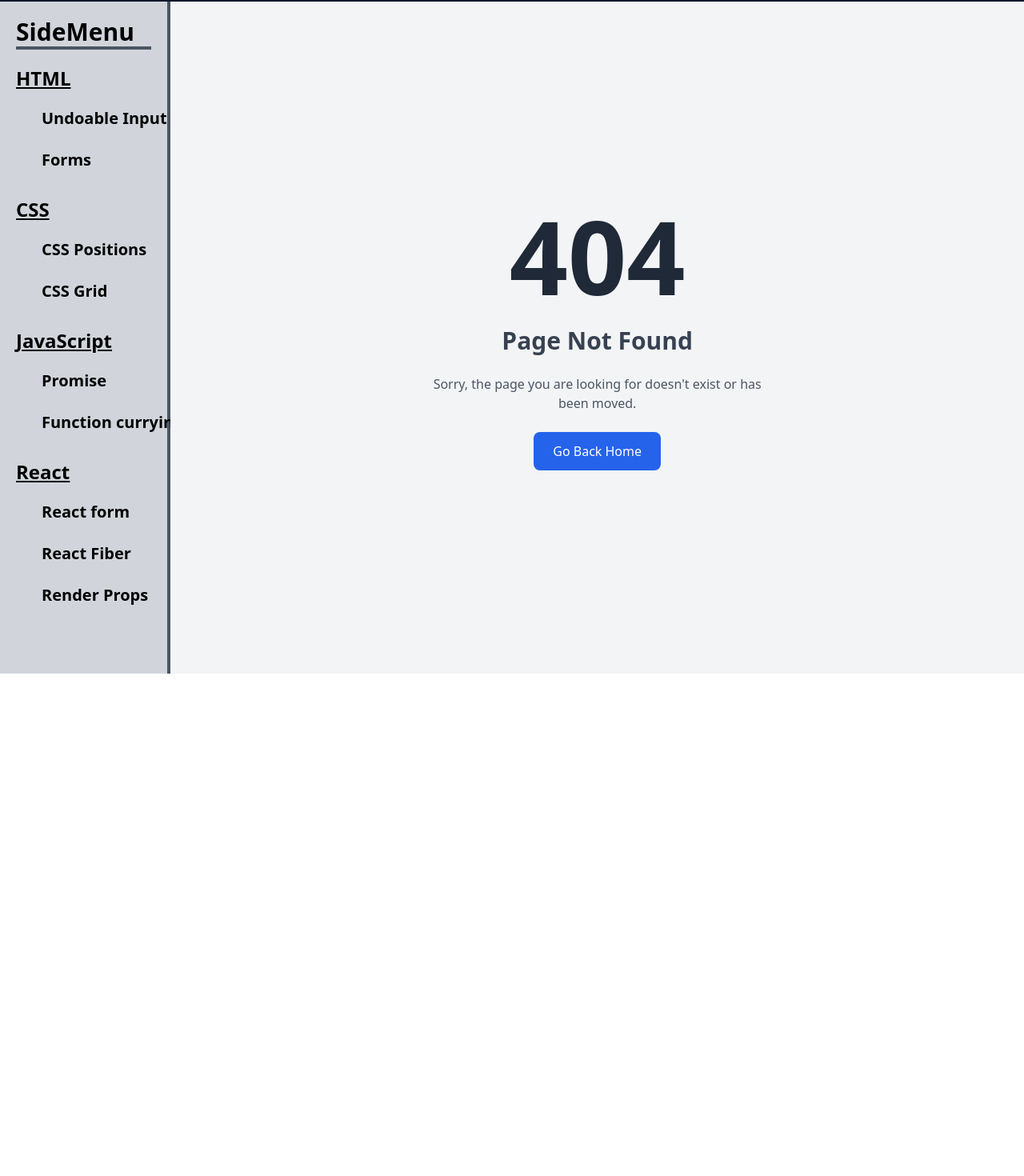
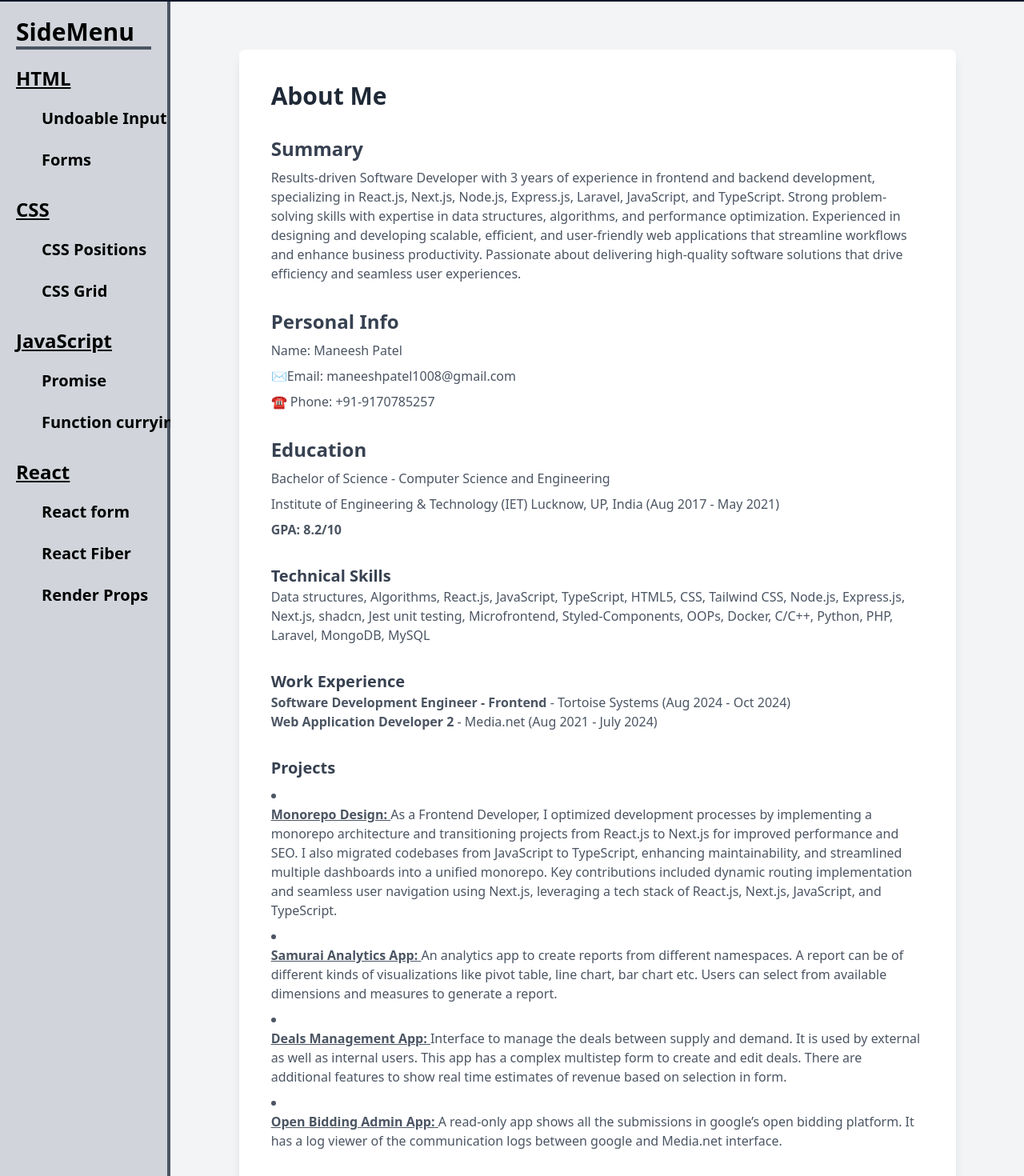
Before and after one commit to pmaik/frontend-code-vault, a React (Create React App) app: page /about in a window 1280 px wide. Shown: the part 74-1544 px from the top of the page at 80% size. Before the commit the page ends 916 px from the top, so only its background shows below. Built offline with nearby package versions, Linux system fonts and the light colour scheme.

Commit message:
Add About page

```diff
--- /dev/null
+++ b/src/Components/About/index.jsx
@@ -0,0 +1,167 @@
+import React from "react";
+
+const About = () => {
+    return (
+        <div className="flex flex-col justify-center gap-8 mt-10 max-w-4xl mx-auto p-10 bg-white shadow-lg rounded-lg">
+            <h1 className="text-3xl font-bold text-gray-800">About Me</h1>
+
+            <div className="flex flex-col gap-2">
+                <h2 className="text-2xl font-semibold text-gray-700">
+                    Summary
+                </h2>
+                <p className="text-gray-600 line-height-6 text-spacing-2 font-sans">
+                    Results-driven Software Developer with 3 years of experience
+                    in frontend and backend development, specializing in
+                    React.js, Next.js, Node.js, Express.js, Laravel, JavaScript,
+                    and TypeScript. Strong problem-solving skills with expertise
+                    in data structures, algorithms, and performance
+                    optimization. Experienced in designing and developing
+                    scalable, efficient, and user-friendly web applications that
+                    streamline workflows and enhance business productivity.
+                    Passionate about delivering high-quality software solutions
+                    that drive efficiency and seamless user experiences.
+                </p>
+            </div>
+
+            {/* Personal Info */}
+            <div className="flex flex-col gap-2">
+                <h2 className="text-2xl font-semibold text-gray-700">
+                    Personal Info
+                </h2>
+                <p className="text-gray-600 ">
+                    Name: <span className="font-medium">Maneesh Patel</span>
+                </p>
+                <p className="text-gray-600">
+                    <span className="text-cyan-800 font-bold">&#9993;</span>
+                    Email: maneeshpatel1008@gmail.com
+                </p>
+                <p className="text-gray-600">&#9742; Phone: +91-9170785257</p>
+            </div>
+
+            <div className="flex flex-col gap-2">
+                <h2 className="text-2xl font-semibold text-gray-700">
+                    Education
+                </h2>
+
+                <p className="text-gray-600 font-medium">
+                    Bachelor of Science - Computer Science and Engineering
+                </p>
+                <p className="text-gray-600">
+                    Institute of Engineering & Technology (IET) Lucknow, UP,
+                    India (Aug 2017 - May 2021)
+                </p>
+                <p className="text-gray-600 font-bold">GPA: 8.2/10</p>
+            </div>
+
+            {/* Technical Skills */}
+            <div className="">
+                <h2 className="text-xl font-semibold text-gray-700">
+                    Technical Skills
+                </h2>
+                <p className="text-gray-600 line-height-6 text-spacing-2 font-sans">
+                    Data structures, Algorithms, React.js, JavaScript,
+                    TypeScript, HTML5, CSS, Tailwind CSS, Node.js, Express.js,
+                    Next.js, shadcn, Jest unit testing, Microfrontend,
+                    Styled-Components, OOPs, Docker, C/C++, Python, PHP,
+                    Laravel, MongoDB, MySQL
+                </p>
+            </div>
+
+            {/* Work Experience */}
+            <div className="">
+                <h2 className="text-xl font-semibold text-gray-700">
+                    Work Experience
+                </h2>
+                <p className="text-gray-600 line-height-6 text-spacing-2 font-sans">
+                    <strong>Software Development Engineer - Frontend</strong> -
+                    Tortoise Systems (Aug 2024 - Oct 2024)
+                </p>
+                <p className="text-gray-600 line-height-6 text-spacing-2 font-sans">
+                    <strong>Web Application Developer 2</strong> - Media.net
+                    (Aug 2021 - July 2024)
+                </p>
+            </div>
+
+            {/* Additional Info */}
+            <div className="flex flex-col gap-2">
+                <h2 className="text-xl font-semibold text-gray-700">
+                    Projects
+                </h2>
+                <ul className="list-disc list-inside text-gray-600 flex flex-col gap-2">
+                    <li>
+                        <p className="line-height-6 text-spacing-2 font-sans">
+                            <span className="font-bold underline">
+                                Monorepo Design:{" "}
+                            </span>{" "}
+                            As a Frontend Developer, I optimized development
+                            processes by implementing a monorepo architecture
+                            and transitioning projects from React.js to Next.js
+                            for improved performance and SEO. I also migrated
+                            codebases from JavaScript to TypeScript, enhancing
+                            maintainability, and streamlined multiple dashboards
+                            into a unified monorepo. Key contributions included
+                            dynamic routing implementation and seamless user
+                            navigation using Next.js, leveraging a tech stack of
+                            React.js, Next.js, JavaScript, and TypeScript.
+                        </p>
+                    </li>
+                    <li>
+                        <p className="line-height-6 text-spacing-2 font-sans">
+                            {" "}
+                            <span className="font-bold underline">
+                                Samurai Analytics App:{" "}
+                            </span>
+                            An analytics app to create reports from different
+                            namespaces. A report can be of different kinds of
+                            visualizations like pivot table, line chart, bar
+                            chart etc. Users can select from available
+                            dimensions and measures to generate a report.
+                        </p>
+                    </li>
+                    <li>
+                        <p className="line-height-6 text-spacing-2 font-sans">
+                            <span className="font-bold underline">
+                                Deals Management App:{" "}
+                            </span>
+                            Interface to manage the deals between supply and
+                            demand. It is used by external as well as internal
+                            users. This app has a complex multistep form to
+                            create and edit deals. There are additional features
+                            to show real time estimates of revenue based on
+                            selection in form.
+                        </p>
+                    </li>
+                    <li>
+                        <p className="line-height-6 text-spacing-2 font-sans">
+                            <span className="font-bold underline">
+                                Open Bidding Admin App:{" "}
+                            </span>
+                            A read-only app shows all the submissions in
+                            google’s open bidding platform. It has a log viewer
+                            of the communication logs between google and
+                            Media.net interface.
+                        </p>
+                    </li>
+                </ul>
+            </div>
+
+            {/* Social Links */}
+            <div className="flex space-x-4">
+                <a
+                    href="https://github.com/pmaik"
+                    className="text-blue-600 hover:text-blue-800"
+                >
+                    &#x1F517; GitHub
+                </a>
+                <a
+                    href="https://www.linkedin.com/in/pmaik/"
+                    className="text-blue-600 hover:text-blue-800"
+                >
+                    &#x1F517; LinkedIn
+                </a>
+            </div>
+        </div>
+    );
+};
+
+export default About;
--- a/src/Routes/AppRoutes.jsx
+++ b/src/Routes/AppRoutes.jsx
@@ -2,6 +2,7 @@ import React, { Suspense } from "react";
 import { createBrowserRouter, RouterProvider } from "react-router-dom";
 import MainLayout from "../Layouts/MainLayout";
 import Home from "../Common/Home";
+import About from "../Components/About";
 import NotFoundPage from "../Common/NotFoundPage";
 import Spinner from "../Common/Spinner";
 import HTML from "../Components/HTML";
@@ -25,6 +26,10 @@ const router = createBrowserRouter([
             {
                 path: "/",
                 element: <Home />,
+            },
+            {
+                path: "about",
+                element: <About />,
             },
             {
                 path: MENU_SECTION_TYPES.html.toLocaleLowerCase(),
```
